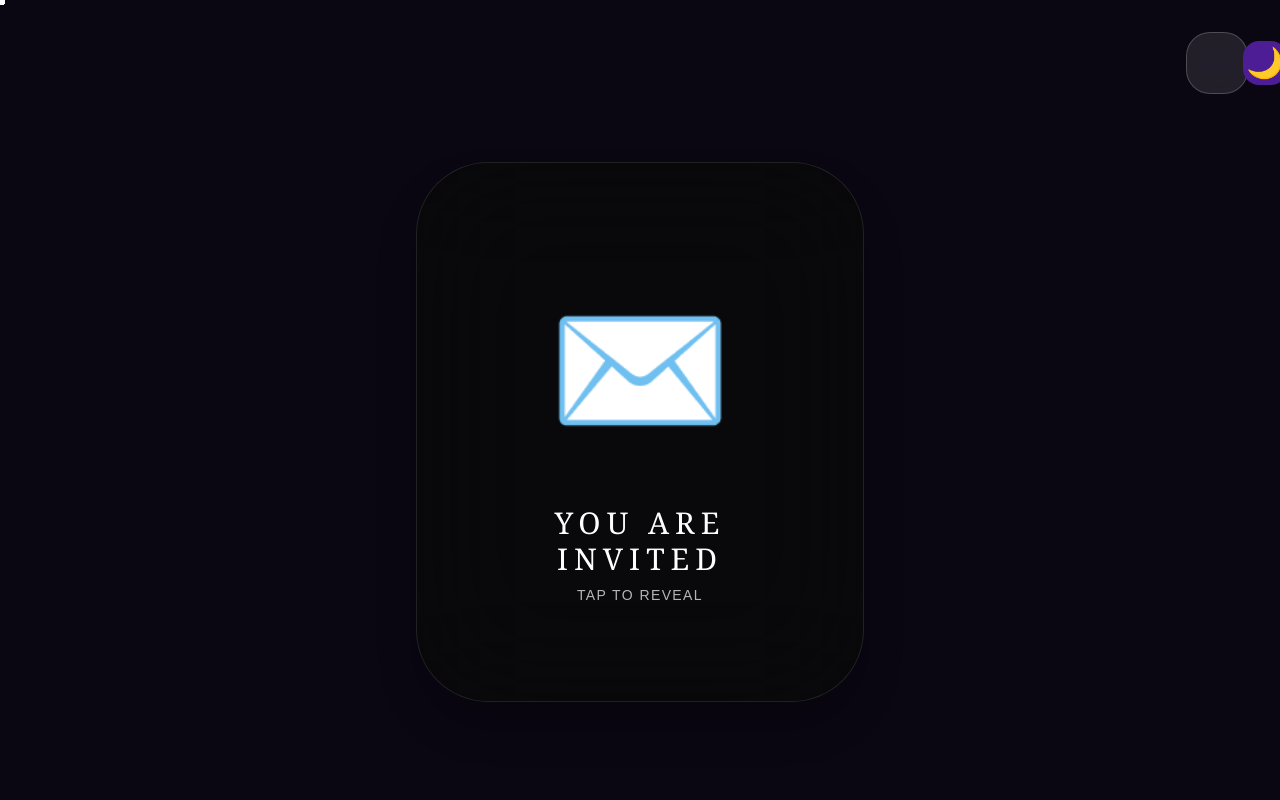
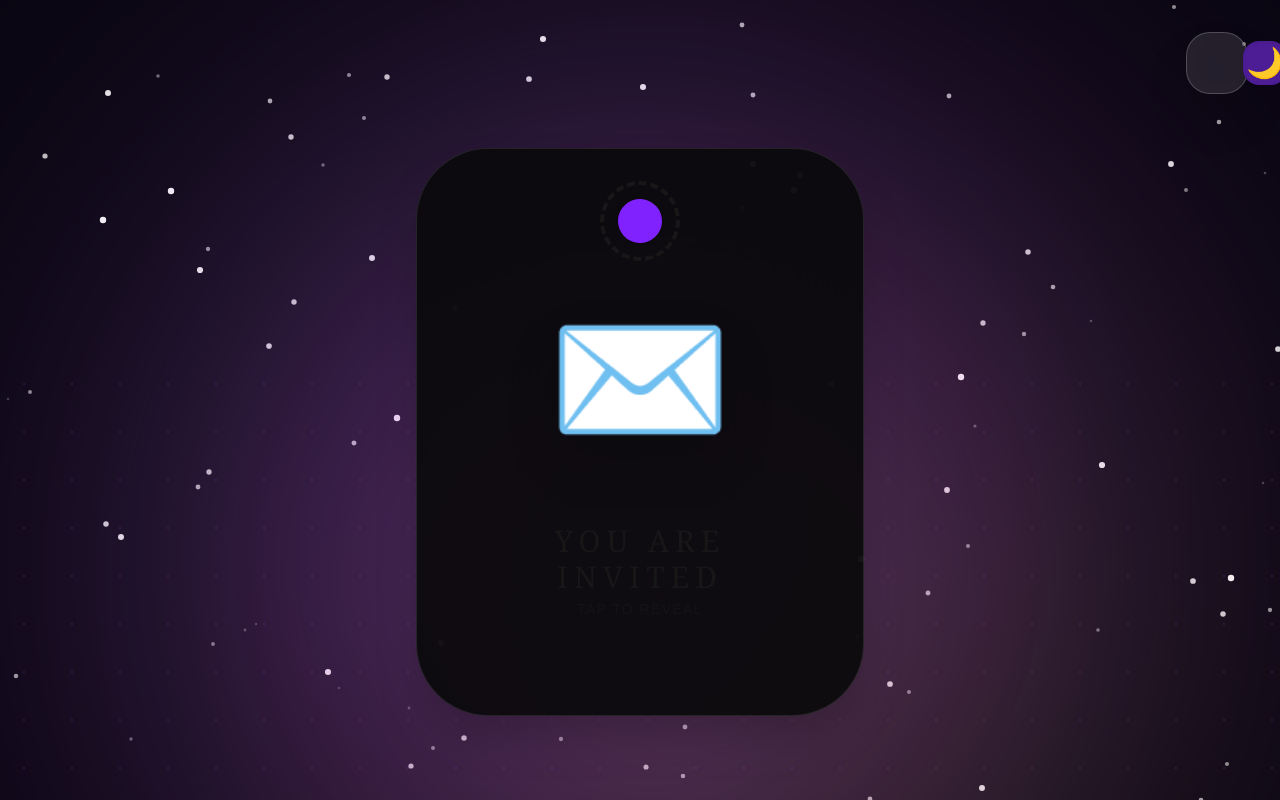
Before and after one commit to zearn-app/zshop, a Next.js app: page /wedding in a window 1280 px wide. Built offline with nearby package versions, Linux system fonts and the light colour scheme.

Commit message:
Update pag

```diff
--- a/app/wedding/page.tsx
+++ b/app/wedding/page.tsx
@@ -8,12 +8,14 @@ import {
   useSpring,
   useTransform,
   useScroll,
+  useInView,
   useReducedMotion,
   Variants,
 } from "framer-motion";
 
-// --- Constants ---
-const STARS_COUNT = 80;
+// --- Constants & Config ---
+const PETALS_COUNT = 52;
+const STARS_COUNT = 95;
 const weddingDate = new Date("2026-05-20T10:00:00");
 
 const quotes = [
@@ -31,16 +33,46 @@ const loveMessages = [
   "Join us in this beautiful chapter",
 ];
 
-const MUSIC_URL = "https://www.soundhelix.com/examples/mp3/SoundHelix-Song-1.mp3";
+// Background Music (Romantic instrumental - replace with your preferred royalty-free track)
+const MUSIC_URL = "https://www.soundhelix.com/examples/mp3/SoundHelix-Song-1.mp3"; // Placeholder: replace with actual wedding song
 
 const containerVariants: Variants = {
   hidden: { opacity: 0 },
-  visible: { opacity: 1, transition: { staggerChildren: 0.12, delayChildren: 0.3 } },
+  visible: {
+    opacity: 1,
+    transition: {
+      staggerChildren: 0.12,
+      delayChildren: 0.3,
+    },
+  },
 };
 
 const itemVariants: Variants = {
   hidden: { opacity: 0, y: 60, scale: 0.92 },
-  visible: { opacity: 1, y: 0, scale: 1, transition: { type: "spring", stiffness: 90, damping: 18 } },
+  visible: {
+    opacity: 1,
+    y: 0,
+    scale: 1,
+    transition: { type: "spring", stiffness: 90, damping: 18 },
+  },
+};
+
+const envelopeVariants: Variants = {
+  closed: { scale: 0.88, opacity: 0, y: 60, rotate: -8 },
+  open: {
+    scale: 1,
+    opacity: 1,
+    y: 0,
+    rotate: 0,
+    transition: { duration: 0.9, ease: [0.22, 1, 0.36, 1] },
+  },
+  exit: {
+    y: -920,
+    scale: 0.65,
+    rotate: 22,
+    opacity: 0,
+    transition: { duration: 0.85, ease: "easeInOut" },
+  },
 };
 
 export default function WeddingInvitation() {
@@ -49,6 +81,7 @@ export default function WeddingInvitation() {
   const [timeLeft, setTimeLeft] = useState({ d: 0, h: 0, m: 0, s: 0 });
   const [quoteIndex, setQuoteIndex] = useState(0);
   const [messageIndex, setMessageIndex] = useState(0);
+  const [showConfetti, setShowConfetti] = useState(false);
   const [isPlaying, setIsPlaying] = useState(false);
   const [scrollProgress, setScrollProgress] = useState(0);
 
@@ -56,19 +89,32 @@ export default function WeddingInvitation() {
   const cardRef = useRef<HTMLDivElement>(null);
   const audioRef = useRef<HTMLAudioElement>(null);
 
-  const { scrollYProgress } = useScroll({ target: containerRef, offset: ["start start", "end end"] });
+  const { scrollYProgress } = useScroll({
+    target: containerRef,
+    offset: ["start start", "end end"],
+  });
+
   const shouldReduceMotion = useReducedMotion();
 
+  // Advanced 3D Tilt
   const mouseX = useMotionValue(0);
   const mouseY = useMotionValue(0);
+
   const springConfig = { stiffness: 120, damping: 28, mass: 0.6 };
   const sx = useSpring(mouseX, springConfig);
   const sy = useSpring(mouseY, springConfig);
 
   const rotateX = useTransform(sy, [-0.5, 0.5], ["18deg", "-18deg"]);
   const rotateY = useTransform(sx, [-0.5, 0.5], ["-22deg", "22deg"]);
+  const cardDepth = useTransform(scrollYProgress, [0, 0.4], [1, 0.92]);
+  const cardOpacity = useTransform(scrollYProgress, [0, 0.35], [1, 0.82]);
 
-  // Mouse tilt
+  // Enhanced Parallax
+  const bgY1 = useTransform(scrollYProgress, [0, 1], ["0%", "45%"]);
+  const bgY2 = useTransform(scrollYProgress, [0, 1], ["0%", "28%"]);
+  const headerOpacity = useTransform(scrollYProgress, [0, 0.3], [1, 0]);
+  const detailsY = useTransform(scrollYProgress, [0.2, 0.6], ["80px", "0px"]);
+
   const handleMouseMove = useCallback((e: React.MouseEvent<HTMLDivElement>) => {
     if (!cardRef.current) return;
     const rect = cardRef.current.getBoundingClientRect();
@@ -102,27 +148,43 @@ export default function WeddingInvitation() {
     return () => clearInterval(interval);
   }, []);
 
-  // Quote & Message rotation
+  // Quote & Message Rotators
   useEffect(() => {
     const qInterval = setInterval(() => setQuoteIndex((prev) => (prev + 1) % quotes.length), 4200);
     const mInterval = setInterval(() => setMessageIndex((prev) => (prev + 1) % loveMessages.length), 4800);
-    return () => { clearInterval(qInterval); clearInterval(mInterval); };
+    return () => {
+      clearInterval(qInterval);
+      clearInterval(mInterval);
+    };
   }, []);
 
+  // Scroll Progress for UI feedback
   useEffect(() => {
-    const unsubscribe = scrollYProgress.on("change", (latest) => setScrollProgress(Math.round(latest * 100)));
+    const unsubscribe = scrollYProgress.on("change", (latest) => {
+      setScrollProgress(Math.round(latest * 100));
+    });
     return unsubscribe;
   }, [scrollYProgress]);
 
+  // Background Music Control
   const toggleMusic = () => {
     const audio = audioRef.current;
     if (!audio) return;
-    isPlaying ? audio.pause() : audio.play().catch(() => {});
+
+    if (isPlaying) {
+      audio.pause();
+    } else {
+      audio.play().catch(() => {});
+    }
     setIsPlaying(!isPlaying);
   };
 
   const openInvitation = () => {
     setOpened(true);
+    setTimeout(() => setShowConfetti(true), 400);
+    setTimeout(() => setShowConfetti(false), 5200);
+
+    // Auto-play music after opening (user gesture already happened)
     setTimeout(() => {
       const audio = audioRef.current;
       if (audio) {
@@ -135,16 +197,21 @@ export default function WeddingInvitation() {
   return (
     <motion.div
       ref={containerRef}
-      className={`min-h-screen overflow-x-hidden ${opened ? "" : "overflow-hidden"} relative bg-[#0a0612] text-white`}
+      className={`min-h-screen overflow-x-hidden ${opened ? "" : "overflow-hidden"} relative`}
+      animate={{
+        backgroundColor: isDark ? "#0a0612" : "#fffaf0",
+      }}
+      transition={{ duration: 1.2 }}
     >
+      {/* Background Music */}
       <audio ref={audioRef} loop>
         <source src={MUSIC_URL} type="audio/mpeg" />
       </audio>
 
-      {/* Progress Bar */}
+      {/* Enhanced Scroll Progress Indicator */}
       {opened && (
         <motion.div
-          className="fixed top-0 left-0 h-1 bg-gradient-to-r from-pink-500 via-purple-500 to-amber-400 z-[60]"
+          className="fixed top-0 left-0 h-1 bg-gradient-to-r from-pink-500 via-violet-500 to-amber-400 z-[60]"
           style={{ width: `${scrollProgress}%` }}
         />
       )}
@@ -157,7 +224,7 @@ export default function WeddingInvitation() {
           onClick={toggleMusic}
           whileHover={{ scale: 1.1 }}
           whileTap={{ scale: 0.95 }}
-          className="fixed top-8 left-8 z-50 p-4 bg-white/10 backdrop-blur-2xl rounded-3xl border border-white/20 flex items-center gap-3"
+          className="fixed top-8 left-8 z-50 p-4 bg-white/10 backdrop-blur-2xl rounded-3xl border border-white/20 shadow-2xl flex items-center gap-3 text-sm"
         >
           <span className="text-2xl">{isPlaying ? "⏸️" : "🎵"}</span>
           <span className="hidden md:block font-medium tracking-widest">
@@ -166,75 +233,148 @@ export default function WeddingInvitation() {
         </motion.button>
       )}
 
-      {/* Background Stars (no rain) */}
+      {/* Dynamic Background Layers */}
       <div className="fixed inset-0 pointer-events-none">
+        <motion.div
+          className="absolute inset-0 bg-[radial-gradient(#6b21a8_0.8px,transparent_1px)] bg-[length:48px_48px]"
+          style={{ y: bgY1, opacity: isDark ? 0.28 : 0.14 }}
+        />
+
         {Array.from({ length: STARS_COUNT }).map((_, i) => (
-          <FloatingStar key={i} index={i} />
+          <FloatingStar key={i} isDark={isDark} index={i} />
         ))}
+
+        <motion.div
+          animate={{
+            scale: isDark ? [1, 1.32, 1] : [1.2, 1.55, 1.2],
+            opacity: isDark ? [0.2, 0.38, 0.2] : [0.28, 0.48, 0.28],
+          }}
+          transition={{ duration: 16, repeat: Infinity, ease: "easeInOut" }}
+          className="absolute top-1/4 left-1/2 -translate-x-1/2 w-[720px] h-[720px] bg-gradient-to-br from-violet-400 via-fuchsia-400 to-amber-300 rounded-full blur-[140px] opacity-30"
+        />
       </div>
 
-      {/* HERO - Envelope / Card */}
+      {/* Enhanced Petals / Confetti */}
+      <AnimatePresence>
+        {(opened || showConfetti) && (
+          <div className="fixed inset-0 pointer-events-none z-50">
+            {Array.from({ length: PETALS_COUNT }).map((_, i) => (
+              <FloatingPetal key={i} isDark={isDark} delay={i * 0.028} index={i} />
+            ))}
+          </div>
+        )}
+      </AnimatePresence>
+
+      {/* HERO SECTION */}
       <section className="min-h-screen flex items-center justify-center relative px-6 pt-16">
         <AnimatePresence mode="wait">
           {!opened ? (
+            /* ENVELOPE */
             <motion.div
               key="envelope"
-              initial={{ scale: 0.88, opacity: 0, y: 60 }}
-              animate={{ scale: 1, opacity: 1, y: 0 }}
-              exit={{ y: -800, scale: 0.7, rotate: 25, opacity: 0 }}
+              variants={envelopeVariants}
+              initial="closed"
+              animate="open"
+              exit="exit"
               onClick={openInvitation}
-              className="cursor-pointer max-w-md mx-auto"
+              className="cursor-pointer group relative max-w-md mx-auto"
             >
-              <div className="relative p-16 md:p-24 rounded-[4.5rem] backdrop-blur-3xl bg-zinc-950/90 border border-white/10 shadow-2xl overflow-hidden">
-                <div className="text-center">
-                  <div className="text-[148px] mb-6">✉️</div>
-                  <p className="font-serif text-3xl tracking-[6px] uppercase">You are invited</p>
-                  <p className="text-sm opacity-70 tracking-widest mt-2">TAP TO REVEAL</p>
+              <motion.div
+                whileHover={{ scale: 1.04, y: -18 }}
+                whileTap={{ scale: 0.96 }}
+                className={`relative p-16 md:p-24 rounded-[4.5rem] backdrop-blur-3xl border shadow-2xl overflow-hidden
+                  ${isDark ? "bg-zinc-950/90 border-white/10" : "bg-gradient-to-br from-orange-50 to-rose-50 border-orange-200"}`}
+              >
+                <motion.div
+                  className="absolute top-8 left-1/2 -translate-x-1/2 w-20 h-20 rounded-full border-4 border-dashed flex items-center justify-center"
+                  animate={{ rotate: [0, 360] }}
+                  transition={{ duration: 28, repeat: Infinity, ease: "linear" }}
+                >
+                  <div className={`w-11 h-11 rounded-full ${isDark ? "bg-violet-600" : "bg-rose-500"}`} />
+                </motion.div>
+
+                <motion.div
+                  animate={{ y: [0, -22, 0] }}
+                  transition={{ duration: 3.2, repeat: Infinity }}
+                  className="text-[148px] text-center drop-shadow-2xl mt-8"
+                >
+                  {isDark ? "✉️" : "💌"}
+                </motion.div>
+
+                <div className="text-center mt-6">
+                  <p className="font-serif text-3xl tracking-[6px] uppercase mb-1">You are invited</p>
+                  <p className="text-sm opacity-70 tracking-widest">TAP TO REVEAL</p>
                 </div>
-              </div>
+              </motion.div>
             </motion.div>
           ) : (
+            /* OPENED 3D CARD */
             <motion.div
               ref={cardRef}
-              style={{ rotateX: shouldReduceMotion ? 0 : rotateX, rotateY: shouldReduceMotion ? 0 : rotateY }}
+              style={{
+                rotateX: shouldReduceMotion ? 0 : rotateX,
+                rotateY: shouldReduceMotion ? 0 : rotateY,
+                scale: cardDepth,
+                opacity: cardOpacity,
+              }}
               onMouseMove={handleMouseMove}
               onMouseLeave={handleMouseLeave}
-              className="relative max-w-2xl mx-auto p-10 md:p-20 rounded-3xl bg-white/95 text-zinc-950 border border-zinc-200/60 shadow-2xl"
+              className={`relative max-w-2xl mx-auto p-10 md:p-20 rounded-3xl backdrop-blur-2xl border shadow-2xl overflow-hidden
+                ${isDark ? "bg-white/95 text-zinc-950 border-zinc-200/60" : "bg-zinc-900/95 text-white border-zinc-700"}`}
             >
-              <motion.div variants={containerVariants} initial="hidden" animate="visible" className="space-y-10 text-center">
+              <motion.div
+                variants={containerVariants}
+                initial="hidden"
+                animate="visible"
+                className="space-y-10 text-center"
+              >
                 <motion.div variants={itemVariants}>
-                  <span className="inline-block px-8 py-2 rounded-full border border-pink-400/30 text-pink-500 text-xs tracking-[4px] font-semibold">
+                  <motion.span
+                    animate={{ opacity: [0.6, 1, 0.6] }}
+                    transition={{ duration: 4, repeat: Infinity }}
+                    className="inline-block px-8 py-2 rounded-full border border-pink-400/30 text-pink-500 text-xs tracking-[4px] font-semibold"
+                  >
                     SAVE THE DATE • 20.05.2026
-                  </span>
+                  </motion.span>
                 </motion.div>
 
-                <motion.h1 variants={itemVariants} className="text-6xl md:text-7xl font-serif tracking-tighter">
+                <motion.h1
+                  variants={itemVariants}
+                  className="text-6xl md:text-7xl font-serif tracking-tighter leading-none"
+                >
                   Dhilip <span className="text-pink-500">&amp;</span> Partner
                 </motion.h1>
 
                 <AnimatePresence mode="wait">
                   <motion.p
                     key={quoteIndex}
-                    initial={{ opacity: 0, y: 30 }}
-                    animate={{ opacity: 1, y: 0 }}
-                    exit={{ opacity: 0, y: -30 }}
-                    className="text-3xl md:text-4xl italic font-serif text-pink-600 min-h-[110px] flex items-center justify-center"
+                    initial={{ opacity: 0, y: 30, filter: "blur(4px)" }}
+                    animate={{ opacity: 1, y: 0, filter: "blur(0px)" }}
+                    exit={{ opacity: 0, y: -30, filter: "blur(4px)" }}
+                    className="text-3xl md:text-4xl italic font-serif text-pink-600 dark:text-pink-400 min-h-[110px] flex items-center justify-center"
                   >
                     “{quotes[quoteIndex]}”
                   </motion.p>
                 </AnimatePresence>
 
-                {/* Countdown */}
-                <motion.div variants={itemVariants} className="grid grid-cols-4 gap-4 my-12">
+                <motion.div variants={itemVariants} className="grid grid-cols-4 gap-4 md:gap-6 my-12">
                   {Object.entries(timeLeft).map(([unit, value]) => (
-                    <div key={unit} className="flex flex-col items-center bg-white/60 backdrop-blur-md rounded-2xl py-6 border border-white/30">
-                      <div className="text-5xl md:text-6xl font-semibold tabular-nums">
+                    <motion.div
+                      key={unit}
+                      whileHover={{ scale: 1.08 }}
+                      className="flex flex-col items-center bg-white/60 dark:bg-zinc-800/60 backdrop-blur-md rounded-2xl py-6 border border-white/30"
+                    >
+                      <motion.div
+                        className="text-5xl md:text-6xl font-semibold tabular-nums tracking-tighter"
+                        animate={{ scale: [0.95, 1] }}
+                        transition={{ duration: 0.4 }}
+                      >
                         {value.toString().padStart(2, "0")}
-                      </div>
+                      </motion.div>
                       <span className="uppercase text-[10px] tracking-[2px] mt-1 opacity-60">
                         {unit === "d" ? "DAYS" : unit === "h" ? "HOURS" : unit === "m" ? "MIN" : "SEC"}
                       </span>
-                    </div>
+                    </motion.div>
                   ))}
                 </motion.div>
 
@@ -247,31 +387,39 @@ export default function WeddingInvitation() {
         </AnimatePresence>
       </section>
 
-      {/* DETAILS SECTION - Fixed Alignment */}
+      {/* DETAILS SECTION - Enhanced Scroll Animation */}
       <AnimatePresence>
         {opened && (
-          <motion.section className="min-h-screen py-24 px-6 flex flex-col items-center justify-center gap-20">
-            <div className="max-w-4xl w-full p-16 md:p-20 rounded-3xl bg-zinc-900/70 border border-white/10 backdrop-blur-xl">
+          <motion.section
+            style={{ y: detailsY }}
+            className="min-h-screen py-24 px-6 flex flex-col items-center justify-center gap-20 relative"
+          >
+            <motion.div
+              initial={{ opacity: 0, y: 100 }}
+              whileInView={{ opacity: 1, y: 0 }}
+              viewport={{ once: true, margin: "-100px" }}
+              transition={{ duration: 1.1, ease: "easeOut" }}
+              className={`max-w-4xl w-full p-16 md:p-20 rounded-3xl backdrop-blur-xl border
+                ${isDark ? "bg-zinc-900/70 border-white/10" : "bg-white/70 border-orange-100"}`}
+            >
               <div className="grid md:grid-cols-2 gap-16 text-center md:text-left">
-                {/* Muhurtham */}
                 <div className="space-y-8">
                   <h2 className="text-pink-500 font-serif text-5xl">The Sacred Union</h2>
                   <div>
-                    <p className="opacity-70 text-lg">Muhurtham</p>
-                    <p className="text-4xl font-semibold mt-3">9:00 AM — 10:30 AM</p>
+                    <p className="opacity-70">Muhurtham</p>
+                    <p className="text-4xl font-semibold mt-2">9:00 AM — 10:30 AM</p>
                   </div>
                 </div>
 
-                {/* Reception */}
                 <div className="space-y-8">
                   <h2 className="text-pink-500 font-serif text-5xl">Grand Celebration</h2>
                   <div>
-                    <p className="opacity-70 text-lg">Reception & Dinner</p>
-                    <p className="text-4xl font-semibold mt-3">6:30 PM onwards</p>
+                    <p className="opacity-70">Reception & Dinner</p>
+                    <p className="text-4xl font-semibold mt-2">6:30 PM onwards</p>
                   </div>
                 </div>
               </div>
-            </div>
+            </motion.div>
 
             <AnimatePresence mode="wait">
               <motion.p
@@ -279,47 +427,71 @@ export default function WeddingInvitation() {
                 initial={{ opacity: 0, y: 40 }}
                 animate={{ opacity: 1, y: 0 }}
                 exit={{ opacity: 0, y: -40 }}
-                className="max-w-lg text-center text-2xl italic font-light tracking-wide"
+                className="max-w-lg text-center text-2xl italic font-light tracking-wide min-h-[90px]"
               >
                 {loveMessages[messageIndex]}
               </motion.p>
             </AnimatePresence>
 
             <motion.button
-              whileHover={{ scale: 1.08 }}
+              whileHover={{ scale: 1.08, y: -4 }}
               whileTap={{ scale: 0.95 }}
               onClick={() => window.open("https://www.google.com/maps", "_blank")}
-              className="px-20 py-7 rounded-2xl text-xl font-semibold bg-white text-black hover:bg-pink-100 flex items-center gap-4"
+              className={`px-20 py-7 rounded-2xl text-xl font-semibold shadow-xl flex items-center gap-4 group
+                ${isDark ? "bg-white text-black hover:bg-pink-100" : "bg-zinc-900 text-white hover:bg-rose-600"}`}
             >
-              LOCATE THE VENUE 📍
+              LOCATE THE VENUE
+              <span className="group-hover:rotate-12 transition-transform">📍</span>
             </motion.button>
           </motion.section>
         )}
       </AnimatePresence>
 
-      {/* Closing */}
-      {opened && (
-        <section className="h-screen flex items-center justify-center relative">
-          <div className="text-center px-6">
-            <h2 className="text-[13vw] md:text-[180px] font-serif italic leading-none bg-gradient-to-b from-white/90 to-white/30 bg-clip-text text-transparent">
-              We look forward<br />to celebrating<br />with you
-            </h2>
-          </div>
-          <div className="absolute bottom-16 text-xs tracking-[4px] font-mono opacity-60">
-            MADE WITH ∞ LOVE • MADURAI 2026
-          </div>
-        </section>
-      )}
+      {/* CLOSING SECTION - Dramatic Scroll Reveal */}
+      <AnimatePresence>
+        {opened && (
+          <motion.section className="h-screen flex items-center justify-center relative overflow-hidden">
+            <motion.div
+              initial={{ opacity: 0, scale: 0.6 }}
+              whileInView={{ opacity: 1, scale: 1 }}
+              viewport={{ once: true }}
+              transition={{ duration: 1.6, ease: [0.22, 1, 0.36, 1] }}
+              className="text-center"
+            >
+              <motion.h2
+                className="text-[13vw] md:text-[180px] font-serif italic select-none leading-none px-4 text-transparent bg-clip-text bg-gradient-to-b from-white/90 to-white/30"
+              >
+                We look forward<br />to celebrating<br />with you
+              </motion.h2>
+            </motion.div>
+
+            <motion.div
+              animate={{ opacity: [0.3, 0.8, 0.3] }}
+              transition={{ duration: 4.5, repeat: Infinity }}
+              className="absolute bottom-16 text-xs tracking-[4px] font-mono"
+            >
+              MADE WITH ∞ LOVE • MADURAI 2026
+            </motion.div>
+          </motion.section>
+        )}
+      </AnimatePresence>
     </motion.div>
   );
 }
 
-/* Sub Components */
+/* ====================== SUB COMPONENTS ====================== */
+
 const ThemeToggle = ({ isDark, toggle }: { isDark: boolean; toggle: () => void }) => (
-  <motion.div onClick={toggle} className="fixed top-8 right-8 z-50 cursor-pointer p-2 bg-white/10 backdrop-blur-2xl rounded-3xl border border-white/20">
+  <motion.div
+    onClick={toggle}
+    whileHover={{ scale: 1.1 }}
+    whileTap={{ scale: 0.92 }}
+    className="fixed top-8 right-8 z-50 cursor-pointer p-2 bg-white/10 backdrop-blur-2xl rounded-3xl border border-white/20 shadow-2xl"
+  >
     <motion.div
       animate={{ x: isDark ? 48 : 4 }}
-      className="w-11 h-11 rounded-2xl flex items-center justify-center text-3xl"
+      transition={{ type: "spring", stiffness: 500, damping: 28 }}
+      className="w-11 h-11 rounded-2xl flex items-center justify-center text-3xl shadow-inner"
       style={{ background: isDark ? "#4c1d95" : "#ea580c" }}
     >
       {isDark ? "🌙" : "☀️"}
@@ -327,11 +499,60 @@ const ThemeToggle = ({ isDark, toggle }: { isDark: boolean; toggle: () => void }
   </motion.div>
 );
 
-const FloatingStar = ({ index }: { index: number }) => (
+const FloatingStar = ({ isDark, index }: { isDark: boolean; index: number }) => (
   <motion.div
     className="absolute w-1 h-1 bg-white rounded-full"
-    style={{ left: `\( {Math.random() * 100}%`, top: ` \){Math.random() * 100}%` }}
-    animate={{ opacity: [0.3, 0.9, 0.3], scale: [0.8, 1.4, 0.8] }}
-    transition={{ duration: 4 + Math.random() * 6, repeat: Infinity, delay: index * 0.04 }}
+    style={{
+      left: `${Math.random() * 100}%`,
+      top: `${Math.random() * 100}%`,
+    }}
+    animate={{
+      opacity: [0.2, 0.95, 0.2],
+      scale: [0.6, 1.6, 0.6],
+    }}
+    transition={{
+      duration: 3.5 + Math.random() * 8,
+      repeat: Infinity,
+      delay: index * 0.05,
+    }}
   />
 );
+
+const FloatingPetal = ({
+  isDark,
+  delay,
+  index,
+}: {
+  isDark: boolean;
+  delay: number;
+  index: number;
+}) => {
+  const sideWays = useMotionValue(Math.random() * 160 - 80);
+
+  return (
+    <motion.div
+      className="fixed text-4xl z-50 pointer-events-none select-none"
+      style={{ x: sideWays }}
+      initial={{
+        y: "-10vh",
+        x: (Math.random() - 0.5) * 80 + "vw",
+        rotate: Math.random() * 50 - 25,
+        scale: 0.3 + Math.random() * 0.6,
+      }}
+      animate={{
+        y: "112vh",
+        rotate: [0, 220 + Math.random() * 420],
+        opacity: [0, 1, 0.85, 0],
+      }}
+      transition={{
+        duration: 6.5 + Math.random() * 13,
+        delay,
+        repeat: Infinity,
+        repeatDelay: 0.4,
+        ease: "linear",
+      }}
+    >
+      {isDark ? (index % 3 === 0 ? "✨" : "💫") : "🌸"}
+    </motion.div>
+  );
+};
```
